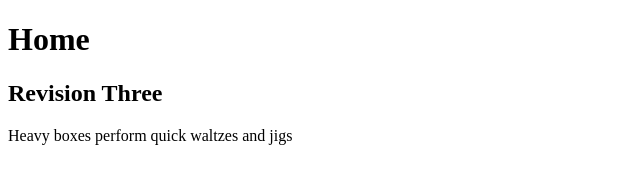
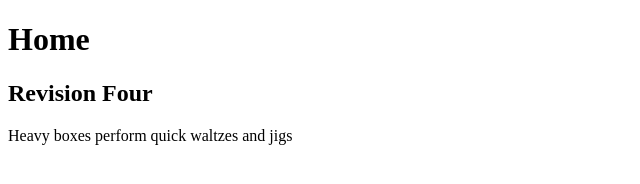
Before and after one commit to fantom-exe/CS240-HW1, a plain HTML site: page index.html in a window 1280 px wide. Shown: the full height of the page, 0-640 px from the left. Drawn offline with Linux system fonts and the light colour scheme.

Commit message:
revision four

```diff
--- a/index.html
+++ b/index.html
@@ -7,7 +7,7 @@
 <body>
 
     <h1>Home</h1>
-    <h2>Revision Three</h2>
+    <h2>Revision Four</h2>
     <p>Heavy boxes perform quick waltzes and jigs</p>
 
 </body>
```
